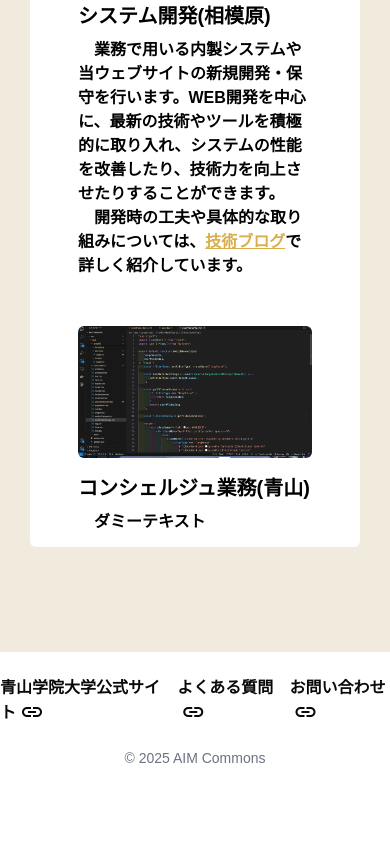
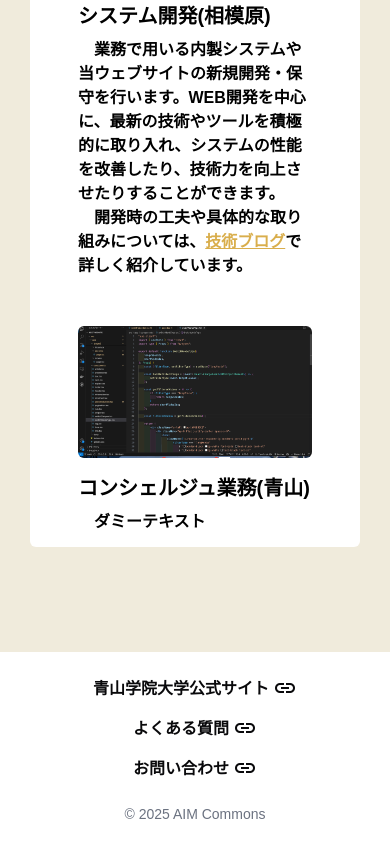
Before and after one commit to AIM-SC/next-website, a Next.js app: page /recruit in a window 390 px wide. Shown: the part 3927-4771 px from the top of the page. Before the commit the page ends 4715 px from the top, so only its background shows below. Built offline with nearby package versions, Linux system fonts and the light colour scheme.

Commit message:
fix: フッターをレスポンシブ対応

```diff
--- a/src/app/components/footer.tsx
+++ b/src/app/components/footer.tsx
@@ -3,7 +3,7 @@
 const footer = () => {
 	return (
 		<div>
-			<div className="mt-6 flex justify-center gap-3 font-bold text-base">
+			<div className="mt-6 flex flex-col items-center justify-center gap-3 font-bold sm:flex-row">
 				<Link href="https://www.aoyama.ac.jp/" target="_blank" rel="noreferrer">
 					青山学院大学公式サイト
 					<span className="material-symbols-outlined mb-1 ml-1 align-middle">
```
